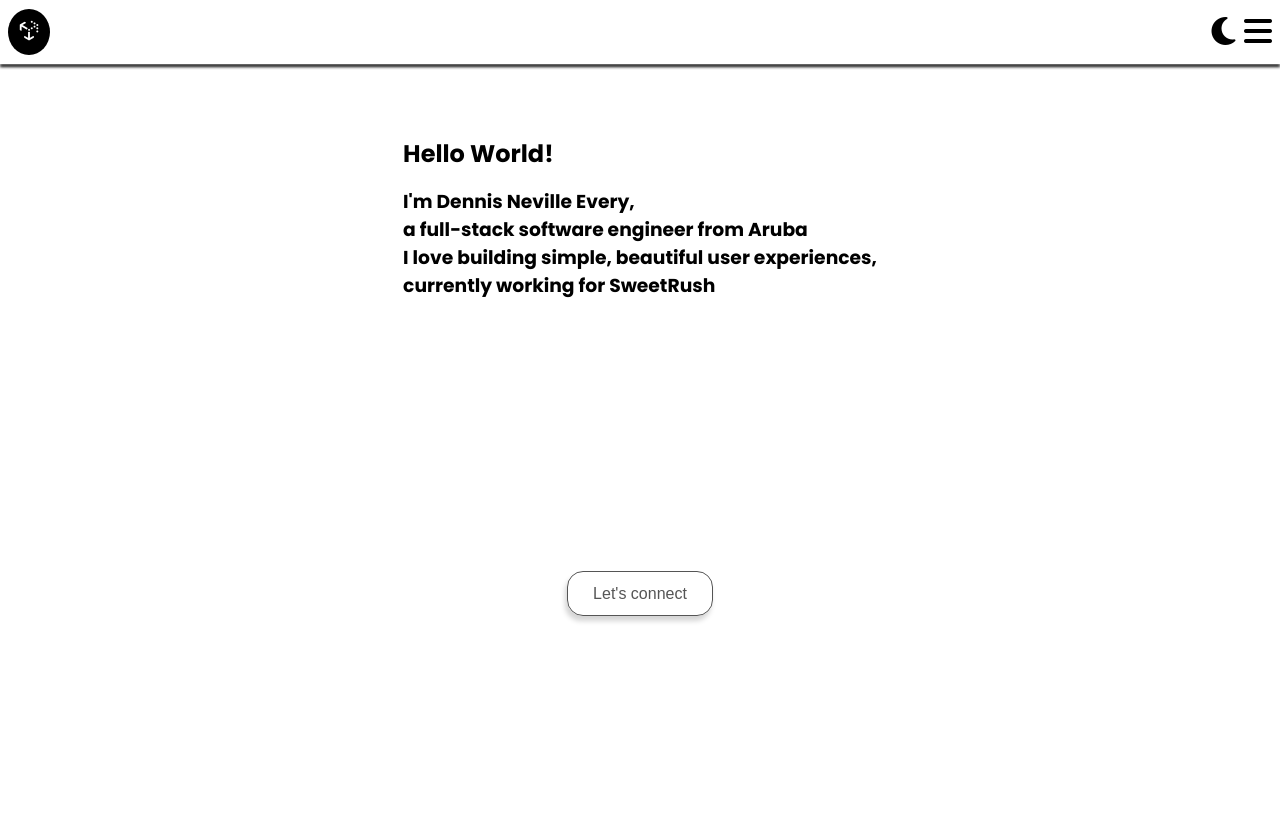
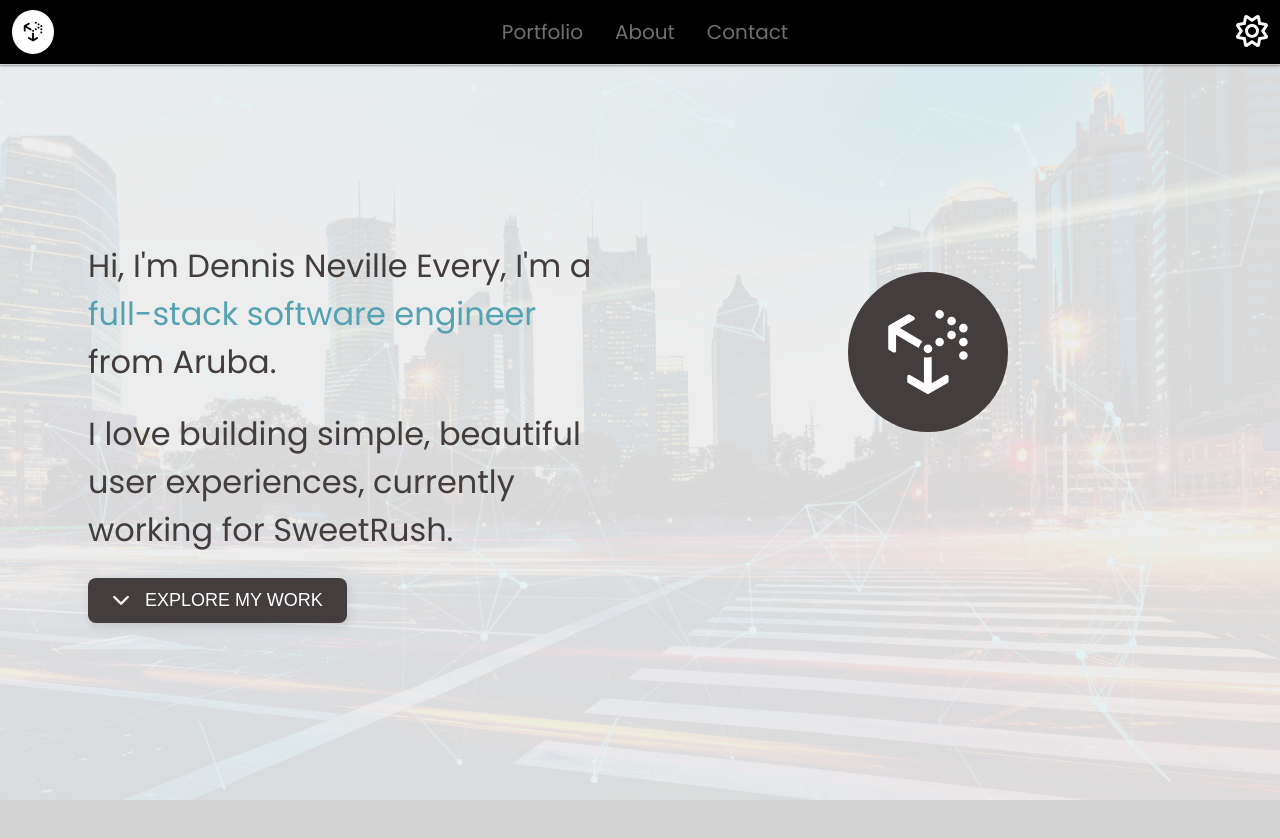
Before and after one commit to dennis-every/portfolio, a website: page index.html in a window 1280 px wide. Before the commit the page ends 800 px from the top, so only its background shows below. Drawn offline with nearby package versions, Linux system fonts and the light colour scheme.

Commit message:
Updated hero section

```diff
--- /dev/null
+++ b/assets/particles.json
@@ -0,0 +1,110 @@
+{
+  "particles": {
+    "number": {
+      "value": 80,
+      "density": {
+        "enable": true,
+        "value_area": 800
+      }
+    },
+    "color": {
+      "value": "#53a3b2"
+    },
+    "shape": {
+      "type": "circle",
+      "stroke": {
+        "width": 0,
+        "color": "#000000"
+      },
+      "polygon": {
+        "nb_sides": 5
+      },
+      "image": {
+        "src": "img/github.svg",
+        "width": 100,
+        "height": 100
+      }
+    },
+    "opacity": {
+      "value": 0.99,
+      "random": false,
+      "anim": {
+        "enable": false,
+        "speed": 1,
+        "opacity_min": 0.1,
+        "sync": false
+      }
+    },
+    "size": {
+      "value": 5,
+      "random": true,
+      "anim": {
+        "enable": false,
+        "speed": 80,
+        "size_min": 0.1,
+        "sync": false
+      }
+    },
+    "line_linked": {
+      "enable": true,
+      "distance": 150,
+      "color": "#53a3b2",
+      "opacity": 0.99,
+      "width": 2
+    },
+    "move": {
+      "enable": true,
+      "speed": 1,
+      "direction": "none",
+      "random": false,
+      "straight": false,
+      "out_mode": "out",
+      "bounce": false,
+      "attract": {
+        "enable": false,
+        "rotateX": 600,
+        "rotateY": 1200
+      }
+    }
+  },
+  "interactivity": {
+    "detect_on": "canvas",
+    "events": {
+      "onhover": {
+        "enable": true,
+        "mode": "repulse"
+      },
+      "onclick": {
+        "enable": true,
+        "mode": "push"
+      },
+      "resize": true
+    },
+    "modes": {
+      "grab": {
+        "distance": 400,
+        "line_linked": {
+          "opacity": 1
+        }
+      },
+      "bubble": {
+        "distance": 400,
+        "size": 40,
+        "duration": 2,
+        "opacity": 0.99,
+        "speed": 3
+      },
+      "repulse": {
+        "distance": 200,
+        "duration": 0.4
+      },
+      "push": {
+        "particles_nb": 4
+      },
+      "remove": {
+        "particles_nb": 2
+      }
+    }
+  },
+  "retina_detect": true
+}
--- a/index.html
+++ b/index.html
@@ -23,29 +23,64 @@
   <body>
     <header>
       <nav id="nav">
-        <span id="nav--icon"><i class="fa-brands fa-uncharted fa-2x"></i></span>
-        <span id="nav--menu">
-          <span id="toggleDarkMode" onclick="toggleDarkMode()"
-            ><i class="fa-solid fa-moon"></i
-          ></span>
-          <i class="fa-solid fa-bars"></i>
+        <span id="nav--left"><i class="fa-brands fa-uncharted fa-2x"></i></span>
+        <span id="nav--center">
+          <a class="visually-hidden-sm" href="#portfolio">Portfolio</a>
+          <a class="visually-hidden-sm" href="#about">About</a>
+          <a class="visually-hidden-sm" href="#contact">Contact</a>
+        </span>
+        <span id="nav--right">
+          <span id="toggleDarkMode" onclick="toggleDarkMode()">
+            <i class="fa-regular fa-sun"></i>
+          </span>
+          <span class="visually-hidden-lg">
+            <i class="fa-solid fa-bars"></i>
+          </span>
         </span>
       </nav>
     </header>
     <main>
-      <section id="hero">
-        <div>
-          <h1>Hello World!</h1>
-          <h3>
-            I'm Dennis Neville Every,<br />
-            a full-stack software engineer from Aruba<br />
-            I love building simple, beautiful user experiences,<br />
-            currently working for SweetRush
-          </h3>
+      <section id="particles-js">
+        <div id="hero">
+          <div id="hero--icon-container">
+            <div id="hero--icon-background">
+              <svg
+                id="hero--icon"
+                xmlns="http://www.w3.org/2000/svg"
+                height="1em"
+                viewBox="0 0 448 512"
+              >
+                <path
+                  d="M171.73,232.813A5.381,5.381,0,0,0,176.7,229.5,48.081,48.081,0,0,1,191.6,204.244c1.243-.828,1.657-2.484,1.657-4.141a4.22,4.22,0,0,0-2.071-3.312L74.429,128.473,148.958,85a9.941,9.941,0,0,0,4.968-8.281,9.108,9.108,0,0,0-4.968-8.281L126.6,55.6a9.748,9.748,0,0,0-9.523,0l-100.2,57.966a9.943,9.943,0,0,0-4.969,8.281V236.954a9.109,9.109,0,0,0,4.969,8.281L39.235,258.07a8.829,8.829,0,0,0,4.968,1.242,9.4,9.4,0,0,0,6.625-2.484,10.8,10.8,0,0,0,2.9-7.039V164.5L169.66,232.4A4.5,4.5,0,0,0,171.73,232.813ZM323.272,377.73a12.478,12.478,0,0,0-4.969,1.242l-74.528,43.062V287.882c0-2.9-2.9-5.8-6.211-4.555a53.036,53.036,0,0,1-28.984.414,4.86,4.86,0,0,0-6.21,4.555V421.619l-74.529-43.061a8.83,8.83,0,0,0-4.969-1.242,9.631,9.631,0,0,0-9.523,9.523v26.085a9.107,9.107,0,0,0,4.969,8.281l100.2,57.553A8.829,8.829,0,0,0,223.486,480a11.027,11.027,0,0,0,4.969-1.242l100.2-57.553a9.941,9.941,0,0,0,4.968-8.281V386.839C332.8,382.285,328.24,377.73,323.272,377.73ZM286.007,78a23,23,0,1,0-23-23A23,23,0,0,0,286.007,78Zm63.627-10.086a23,23,0,1,0,23,23A23,23,0,0,0,349.634,67.914ZM412.816,151.6a23,23,0,1,0-23-23A23,23,0,0,0,412.816,151.6Zm-63.182-9.2a23,23,0,1,0,23,23A23,23,0,0,0,349.634,142.4Zm-63.627,83.244a23,23,0,1,0-23-23A23,23,0,0,0,286.007,225.648Zm-62.074,36.358a23,23,0,1,0-23-23A23,23,0,0,0,223.933,262.006Zm188.883-82.358a23,23,0,1,0,23,23A23,23,0,0,0,412.816,179.648Zm0,72.272a23,23,0,1,0,23,23A23,23,0,0,0,412.816,251.92Z"
+                />
+              </svg>
+            </div>
+          </div>
+          <div id="hero--text-container">
+            <div id="hero--text">
+              <h2>
+                Hi, I'm Dennis Neville Every, I'm a
+                <span class="text-primary">full-stack software engineer</span>
+                from Aruba.
+              </h2>
+              <h2>
+                I love building simple, beautiful user experiences, currently
+                working for SweetRush.
+              </h2>
+              <button
+                type="button"
+                class="btn btn--dark btn--lg visually-hidden-sm"
+              >
+                <i class="fa-solid fa-chevron-down"></i>&nbsp;&nbsp; Explore My
+                Work
+              </button>
+            </div>
+          </div>
         </div>
-        <button type="button" id="hero--btn">Let's connect</button>
       </section>
+      <section id="works"></section>
     </main>
+    <script src="http://cdn.jsdelivr.net/particles.js/2.0.0/particles.min.js"></script>
     <script src="index.js" async></script>
   </body>
 </html>
--- a/index.js
+++ b/index.js
@@ -1,3 +1,4 @@
+/* eslint-disable no-undef */
 /* eslint-disable no-unused-vars */
 const toggleDarkMode = () => {
   document.body.classList.toggle('dark-mode');
@@ -5,8 +6,10 @@
   const toggleButton = document.getElementById('toggleDarkMode');
 
   if (document.body.classList.contains('dark-mode')) {
+    toggleButton.innerHTML = '<i class="fa-solid fa-moon"></i>';
+  } else {
     toggleButton.innerHTML = '<i class="fa-regular fa-sun"></i>';
-  } else {
-    toggleButton.innerHTML = '<i class="fa-solid fa-moon"></i>';
   }
 };
+
+particlesJS.load('particles-js', 'assets/particles.json');
--- /dev/null
+++ b/stylesheets/components.css
@@ -0,0 +1,46 @@
+.btn {
+  background: transparent;
+  color: var(--color-text);
+  padding: var(--space-xs) var(--space-m);
+  font-size: var(--font-size-m);
+  transition: all 0.2s ease-in-out;
+  border: none;
+  border-radius: var(--border-radius);
+  box-shadow: var(--shadow-large);
+}
+
+.btn--sm {
+  padding: var(--space-xxs) var(--space-s);
+  font-size: var(--font-size-s);
+}
+
+.btn--lg {
+  padding: var(--space-s) var(--space-l);
+  font-size: var(--font-size-l);
+}
+
+.btn--primary {
+  background: var(--color-primary);
+  color: var(--color-light);
+}
+
+.btn--primary:hover,
+.btn--primary:focus,
+.btn--primary:active {
+  background: var(--color-light);
+  color: var(--color-primary);
+  border: solid 1px var(--color-primary);
+}
+
+.btn--dark {
+  color: var(--color-background);
+  background: var(--color-text);
+}
+
+.btn--dark:hover,
+.btn--dark:focus,
+.btn--dark:active {
+  background: var(--color-background);
+  color: var(--color-text);
+  border: solid 1px var(--color-text);
+}
--- a/stylesheets/header.css
+++ b/stylesheets/header.css
@@ -3,11 +3,14 @@
   top: 0;
   left: 0;
   width: 100%;
+  color: var(--color-light);
+  background: var(--color-text-header);
+  z-index: 100;
 }
 
 #nav {
   height: 4rem;
-  padding: 0.5rem;
+  padding: var(--space-s);
   display: flex;
   align-items: center;
   justify-content: space-between;
@@ -20,18 +23,37 @@
   bottom: 0;
   left: 0;
   width: 100%;
-  height: 3px;
-  box-shadow: 0 3px 3px var(--color);
+  height: 1px;
+  box-shadow: 0 2px 2px var(--color-text-muted);
 }
 
-#nav--icon {
-  color: var(--background-color);
-  background: var(--color);
+#nav--left {
+  font-size: 0.7rem;
+  padding-right: var(--space-m);
+}
+
+#nav--left > * {
+  background: var(--color-light);
+  color: var(--color-text-header);
   padding: 0.7rem;
-  font-size: 0.7rem;
   border-radius: 50%;
 }
 
-#nav--menu {
-  font-size: 2rem;
+#nav--center {
+  display: flex;
+  column-gap: 2rem;
 }
+
+#nav--center > a {
+  font-size: var(--font-size-xl);
+  color: var(--color-text-muted);
+  text-decoration: none;
+}
+
+#nav--right {
+  font-size: var(--font-size-xxxl);
+}
+
+#nav--right > * {
+  margin-left: var(--space-m);
+}
--- a/stylesheets/hero.css
+++ b/stylesheets/hero.css
@@ -1,28 +1,97 @@
 #hero {
-  height: calc(100vh - 3rem);
-  display: flex;
-  flex-direction: column;
-  align-items: center;
-  justify-content: space-around;
+  position: absolute;
+  height: calc(100vh - 4rem);
+  display: grid;
+  grid-template-rows: 1fr 2fr;
+  width: 100%;
 }
 
-#hero h1 {
-  margin-bottom: 1rem;
+@media (min-width: 60rem) {
+  #hero {
+    grid-template-rows: none;
+    grid-template-columns: 1fr 1fr;
+    padding: 0 var(--space-xxxxl);
+  }
+
+  #hero > :first-child {
+    order: 1;
+  }
 }
 
-#hero--btn {
-  background: transparent;
-  border: 1px solid #555;
-  color: #555;
-  padding: 0.8rem 1.6rem;
-  font-size: 1rem;
-  border-radius: 1rem;
-  box-shadow: -2px 5px 5px #d5d5d5;
+#hero--text-container {
+  padding: 0 var(--space-l);
 }
 
-#hero--btn:hover,
-#hero--btn:focus,
-#hero--btn:active {
-  background: #333;
-  color: #fff;
+#hero--text {
+  max-width: 50rem;
 }
+
+#hero--text h2 {
+  font-size: var(--font-size-xxl);
+  font-weight: normal;
+  margin-bottom: var(--space-l);
+  color: var(--color-text);
+}
+
+@media (min-width: 60rem) {
+  #hero--text-container {
+    display: flex;
+    align-items: center;
+  }
+
+  #hero--text h2 {
+    font-size: var(--font-size-xxxl);
+  }
+}
+
+#hero--text .btn {
+  text-transform: uppercase;
+}
+
+#hero--icon-container {
+  display: flex;
+  align-items: center;
+  justify-content: center;
+  padding: 4rem;
+}
+
+#hero--icon-background {
+  width: 10rem;
+  height: 10rem;
+  border: solid var(--color-text);
+  background: var(--color-text);
+  border-radius: 50%;
+  display: flex;
+  align-items: center;
+  justify-content: center;
+}
+
+#hero--icon-background:hover,
+#hero--icon-background:focus,
+#hero--icon-background:active {
+  animation: rotate 10s linear infinite;
+}
+
+@media (min-width: 60rem) {
+  #hero--icon-background {
+    margin-bottom: 10rem;
+  }
+}
+
+@keyframes rotate {
+  0% {
+    transform: rotateY(0deg);
+  }
+
+  100% {
+    transform: rotateY(360deg);
+  }
+}
+
+#hero--icon {
+  font-size: 6rem;
+}
+
+#hero--icon path {
+  fill: var(--color-background);
+}
--- a/stylesheets/index.css
+++ b/stylesheets/index.css
@@ -1,41 +1,10 @@
+@import url('./variables.css');
+@import url('./reset.css');
+@import url('./media.css');
 @import url('./themes.css');
-@import url('./media.css');
+@import url('./components.css');
+@import url('./utils.css');
+@import url('./particles.css');
 @import url('./header.css');
 @import url('./hero.css');
-
-*,
-*::before,
-*::after {
-  box-sizing: border-box;
-}
-
-* {
-  margin: 0;
-  padding: 0;
-}
-
-html {
-  overflow-y: scroll;
-  height: 100%;
-}
-
-body {
-  display: flex;
-  flex-direction: column;
-  min-height: 100%;
-  background-color: var(--background-color);
-  color: var(--color);
-  line-height: 1.5;
-  font-family:
-    'Poppins',
-    -apple-system,
-    BlinkMacSystemFont,
-    'Segoe UI',
-    Roboto,
-    Oxygen,
-    Ubuntu,
-    Cantarell,
-    'Open Sans',
-    'Helvetica Neue',
-    sans-serif;
-}
+@import url('./works.css');
--- a/stylesheets/media.css
+++ b/stylesheets/media.css
@@ -1,15 +1,15 @@
 @media (prefers-color-scheme: dark) {
   /* styles for dark mode */
   body {
-    background-color: black;
-    color: white;
+    background-color: var(color-dark);
+    color: var(color-light);
   }
 }
 
 @media (prefers-color-scheme: light) {
   /* styles for light mode */
   body {
-    background-color: white;
-    color: black;
+    background-color: var(color-background);
+    color: var(color-text);
   }
 }
--- /dev/null
+++ b/stylesheets/particles.css
@@ -0,0 +1,22 @@
+#particles-js {
+  margin-top: 4rem;
+  background-image: url('../images/background.jpg');
+  height: calc(100vh - 4rem);
+  background-attachment: fixed;
+  background-position: center;
+  background-repeat: no-repeat;
+  background-size: cover;
+  position: relative;
+}
+
+#particles-js::before {
+  content: '';
+  display: block;
+  position: absolute;
+  top: 0;
+  left: 0;
+  width: 100%;
+  height: 100%;
+  background: var(--color-background);
+  opacity: 0.85;
+}
--- /dev/null
+++ b/stylesheets/reset.css
@@ -0,0 +1,25 @@
+*,
+*::before,
+*::after {
+  box-sizing: border-box;
+}
+
+* {
+  margin: 0;
+  padding: 0;
+}
+
+html {
+  overflow-y: scroll;
+  height: 100%;
+}
+
+body {
+  display: flex;
+  flex-direction: column;
+  min-height: 100%;
+  line-height: var(--line-height-body);
+  background-color: var(--color-background);
+  color: var(--color-text);
+  font-family: var(--font-family-sans);
+}
--- /dev/null
+++ b/stylesheets/utils.css
@@ -0,0 +1,29 @@
+.text-muted {
+  color: var(--color-text-muted);
+}
+
+.text-primary {
+  color: var(--color-primary);
+}
+
+.text-secondary {
+  color: var(--color-secondary);
+}
+
+.visually-hidden {
+  display: none !important;
+}
+
+.visually-hidden-sm {
+  display: none !important;
+}
+
+@media (min-width: 60rem) {
+  .visually-hidden-sm {
+    display: block !important;
+  }
+
+  .visually-hidden-lg {
+    display: none !important;
+  }
+}
--- /dev/null
+++ b/stylesheets/works.css
@@ -0,0 +1,4 @@
+#works {
+  height: 50rem;
+  background: lightgray;
+}
```
Also changed, not shown: stylesheets/parallax.css (added, +16 -0 lines), stylesheets/themes.css (+3 -8 lines), stylesheets/variables.css (added, +57 -0 lines), images/background.jpg (added), 1 other file.
